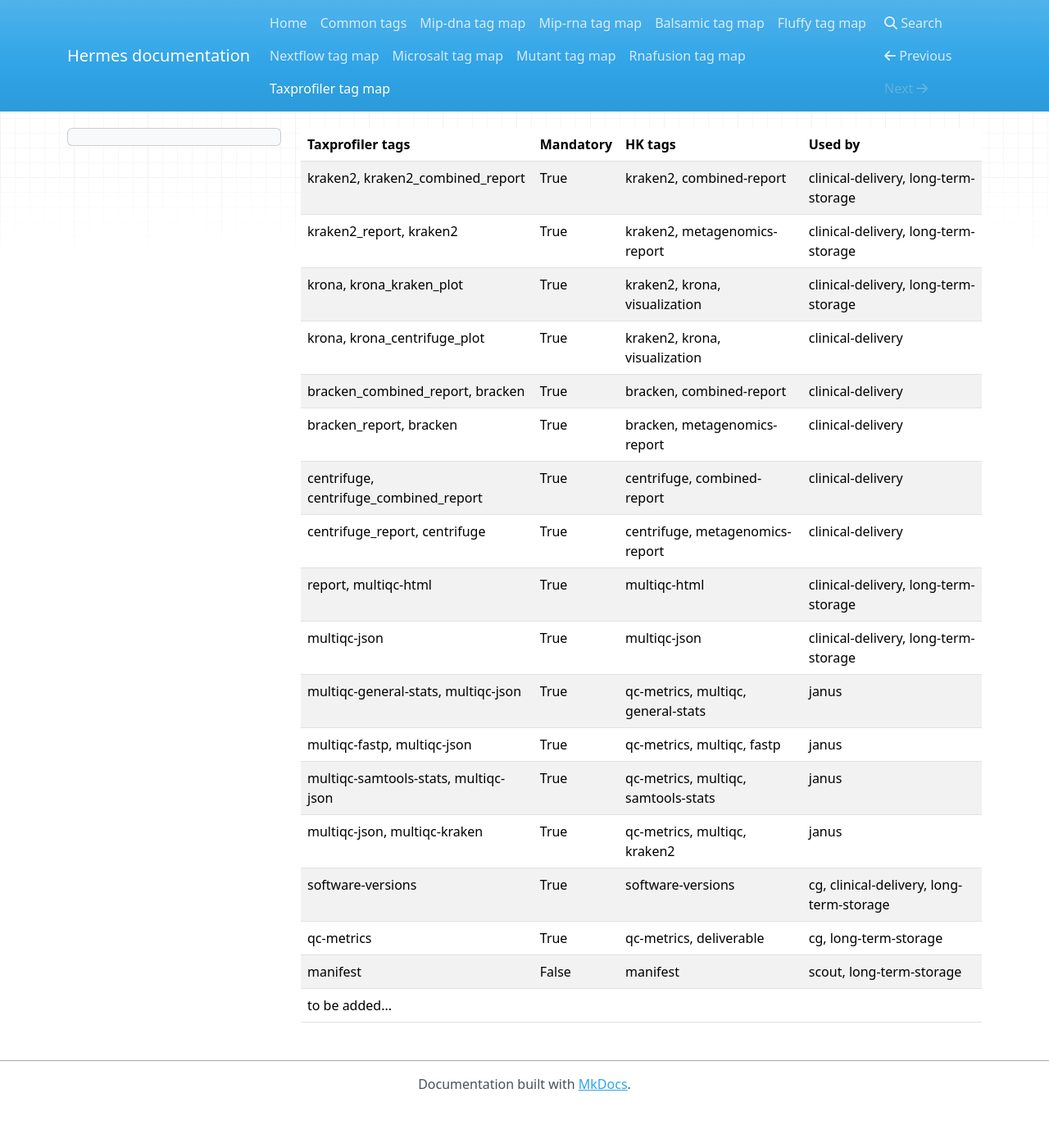
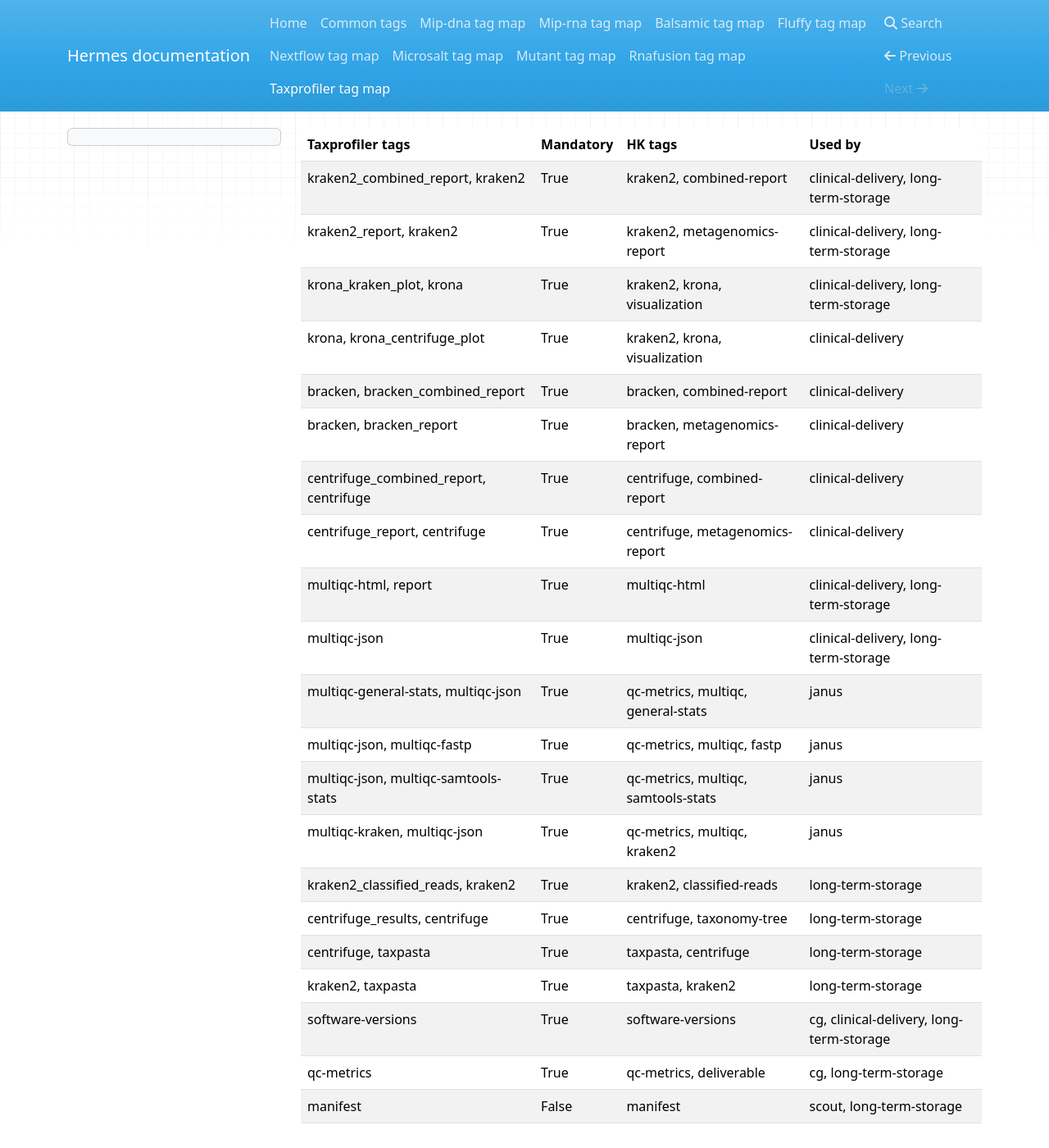
Before and after one commit to Clinical-Genomics/hermes, an MkDocs documentation site: the page built from docs/taxprofiler_map.md, in a window 1280 px wide and 1400 px high. Shown: the whole window at 82% size. Built offline with MkDocs 1.6.1, drawn with Linux system fonts in a browser that asks for light colours; nearby versions of some CDN libraries.

Commit message:
Add mapping

```diff
--- a/docs/taxprofiler_map.md
+++ b/docs/taxprofiler_map.md
@@ -1,20 +1,23 @@
 | Taxprofiler tags                       | Mandatory   | HK tags                             | Used by                                  |
 |----------------------------------------|-------------|-------------------------------------|------------------------------------------|
-| kraken2, kraken2_combined_report       | True        | kraken2, combined-report            | clinical-delivery, long-term-storage     |
+| kraken2_combined_report, kraken2       | True        | kraken2, combined-report            | clinical-delivery, long-term-storage     |
 | kraken2_report, kraken2                | True        | kraken2, metagenomics-report        | clinical-delivery, long-term-storage     |
-| krona, krona_kraken_plot               | True        | kraken2, krona, visualization       | clinical-delivery, long-term-storage     |
+| krona_kraken_plot, krona               | True        | kraken2, krona, visualization       | clinical-delivery, long-term-storage     |
 | krona, krona_centrifuge_plot           | True        | kraken2, krona, visualization       | clinical-delivery                        |
-| bracken_combined_report, bracken       | True        | bracken, combined-report            | clinical-delivery                        |
-| bracken_report, bracken                | True        | bracken, metagenomics-report        | clinical-delivery                        |
-| centrifuge, centrifuge_combined_report | True        | centrifuge, combined-report         | clinical-delivery                        |
+| bracken, bracken_combined_report       | True        | bracken, combined-report            | clinical-delivery                        |
+| bracken, bracken_report                | True        | bracken, metagenomics-report        | clinical-delivery                        |
+| centrifuge_combined_report, centrifuge | True        | centrifuge, combined-report         | clinical-delivery                        |
 | centrifuge_report, centrifuge          | True        | centrifuge, metagenomics-report     | clinical-delivery                        |
-| report, multiqc-html                   | True        | multiqc-html                        | clinical-delivery, long-term-storage     |
+| multiqc-html, report                   | True        | multiqc-html                        | clinical-delivery, long-term-storage     |
 | multiqc-json                           | True        | multiqc-json                        | clinical-delivery, long-term-storage     |
 | multiqc-general-stats, multiqc-json    | True        | qc-metrics, multiqc, general-stats  | janus                                    |
-| multiqc-fastp, multiqc-json            | True        | qc-metrics, multiqc, fastp          | janus                                    |
-| multiqc-samtools-stats, multiqc-json   | True        | qc-metrics, multiqc, samtools-stats | janus                                    |
-| multiqc-json, multiqc-kraken           | True        | qc-metrics, multiqc, kraken2        | janus                                    |
+| multiqc-json, multiqc-fastp            | True        | qc-metrics, multiqc, fastp          | janus                                    |
+| multiqc-json, multiqc-samtools-stats   | True        | qc-metrics, multiqc, samtools-stats | janus                                    |
+| multiqc-kraken, multiqc-json           | True        | qc-metrics, multiqc, kraken2        | janus                                    |
+| kraken2_classified_reads, kraken2      | True        | kraken2, classified-reads           | long-term-storage                        |
+| centrifuge_results, centrifuge         | True        | centrifuge, taxonomy-tree           | long-term-storage                        |
+| centrifuge, taxpasta                   | True        | taxpasta, centrifuge                | long-term-storage                        |
+| kraken2, taxpasta                      | True        | taxpasta, kraken2                   | long-term-storage                        |
 | software-versions                      | True        | software-versions                   | cg, clinical-delivery, long-term-storage |
 | qc-metrics                             | True        | qc-metrics, deliverable             | cg, long-term-storage                    |
 | manifest                               | False       | manifest                            | scout, long-term-storage                 |
-|to be added...|             |             |                                     |                                          |
```
